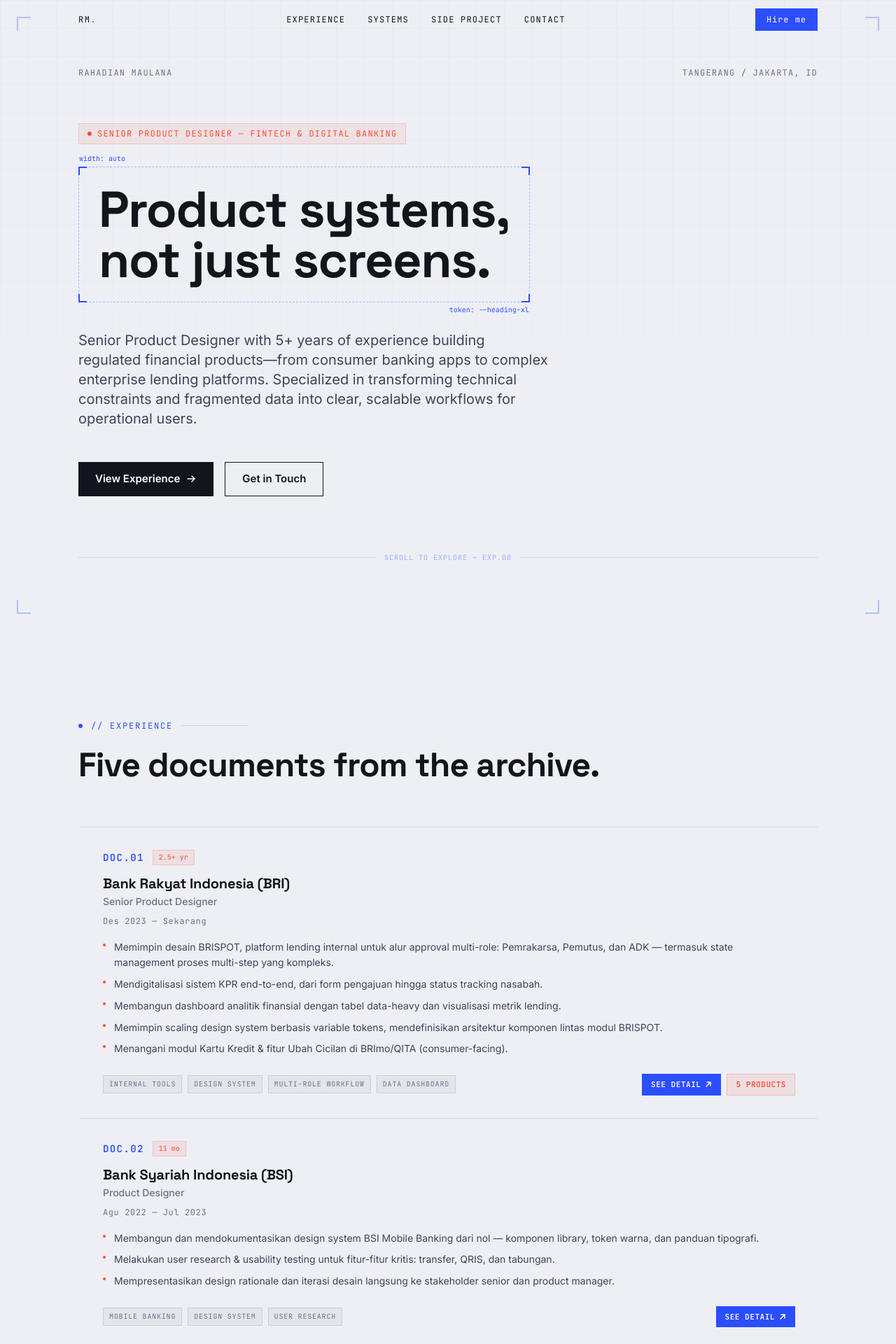
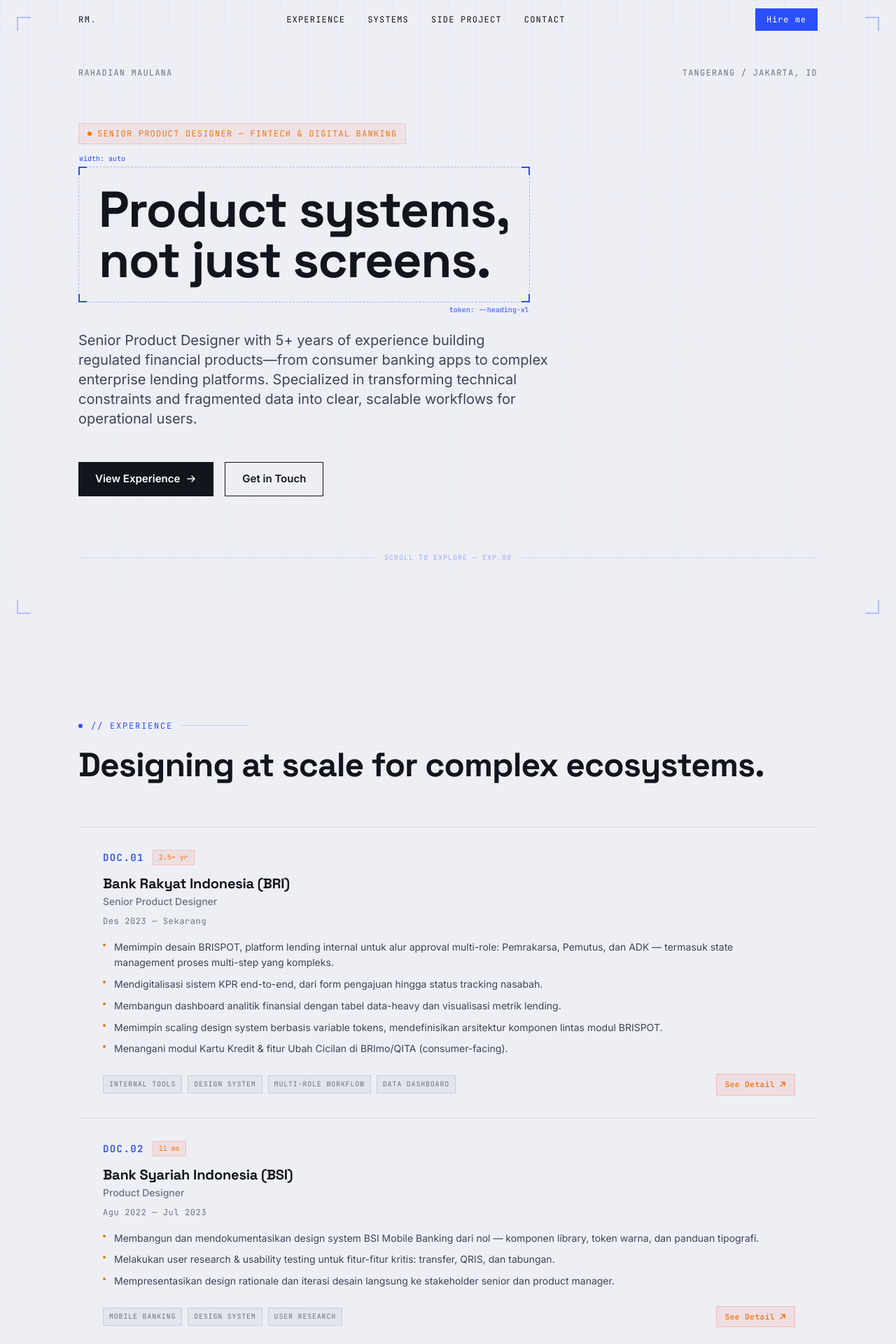
Before and after one commit to rahadianm22/New-Portfolio, a Next.js app: page / in a window 1280 px wide. Shown: the top 1920 px of the page at 70% size. Built offline with nearby package versions, Linux system fonts and the light colour scheme.

Commit message:
push semua

```diff
--- a/components/ExperienceSection.tsx
+++ b/components/ExperienceSection.tsx
@@ -184,7 +184,7 @@ export function ExperienceSection() {
               letterSpacing: "-0.02em",
             }}
           >
-            Five documents from the archive.
+            Designing at scale for complex ecosystems.
           </h2>
         </div>
 
@@ -226,7 +226,7 @@ function ExperienceRow({
       style={{
         borderTop: "1px solid rgba(18, 21, 28, 0.1)",
         borderBottom: isLast ? "1px solid rgba(18, 21, 28, 0.1)" : "none",
-        borderLeft: rowHovered ? "3px solid #FF4B33" : "3px solid transparent",
+        borderLeft: rowHovered ? "3px solid #f5740b" : "3px solid transparent",
         backgroundColor: rowHovered ? "#FFFFFF" : "transparent",
         transition: "border-color 0.2s ease, background-color 0.2s ease",
       }}
@@ -243,7 +243,7 @@ function ExperienceRow({
             className="text-xs px-2 py-0.5"
             style={{
               fontFamily: "'JetBrains Mono', monospace",
-              color: "#FF4B33",
+              color: "#f5740b",
               backgroundColor: "rgba(255, 75, 51, 0.1)",
               border: "1px solid rgba(255, 75, 51, 0.2)",
               fontSize: "10px",
@@ -273,7 +273,7 @@ function ExperienceRow({
               className="flex items-start gap-3 text-sm leading-relaxed"
               style={{ fontFamily: "'Inter', sans-serif", color: "#3D4557" }}
             >
-              <span className="mt-1.5 w-1 h-1 rounded-full flex-shrink-0" style={{ backgroundColor: "#FF4B33" }} />
+              <span className="mt-1.5 w-1 h-1 rounded-full flex-shrink-0" style={{ backgroundColor: "#f5740b" }} />
               {highlight}
             </li>
           ))}
@@ -311,25 +311,13 @@ function ExperienceRow({
           >
             <span
               className="flex items-center gap-1.5 px-3 py-1.5"
-              style={{
-                color: "#FFFFFF",
-                backgroundColor: "#2B4EFF",
-                border: "1px solid #2B4EFF",
-              }}
+              style={{ color: "#f5740b", backgroundColor: "rgba(255, 75, 51, 0.1)", border: "1px solid rgba(255, 75, 51, 0.25)" }}
             >
-              SEE DETAIL
+              See Detail
               <svg width="10" height="10" viewBox="0 0 10 10" fill="none">
-                <path d="M2 8L8 2M8 2H3M8 2V7" stroke="#FFFFFF" strokeWidth="1.5" strokeLinecap="round" strokeLinejoin="round" />
+                <path d="M2 8L8 2M8 2H3M8 2V7" stroke="#f5740b" strokeWidth="1.5" strokeLinecap="round" strokeLinejoin="round" />
               </svg>
             </span>
-            {productCount > 0 && (
-              <span
-                className="px-3 py-1.5"
-                style={{ color: "#FF4B33", backgroundColor: "rgba(255, 75, 51, 0.1)", border: "1px solid rgba(255, 75, 51, 0.25)" }}
-              >
-                {productCount} PRODUCTS
-              </span>
-            )}
           </button>
         </div>
       </div>
@@ -485,10 +473,10 @@ function ExperienceModal({ entry, onClose }: { entry: ExperienceEntry; onClose:
 
               {/* Contributions */}
               <div className="flex items-center gap-2 mt-8 mb-4">
-                <span className="w-1.5 h-1.5 rounded-full" style={{ backgroundColor: "#FF4B33" }} />
+                <span className="w-1.5 h-1.5 rounded-full" style={{ backgroundColor: "#f5740b3" }} />
                 <span
                   className="text-xs tracking-widest uppercase"
-                  style={{ fontFamily: "'JetBrains Mono', monospace", color: "#FF4B33", letterSpacing: "0.1em" }}
+                  style={{ fontFamily: "'JetBrains Mono', monospace", color: "#f5740b", letterSpacing: "0.1em" }}
                 >
                   Contributions
                 </span>
--- a/components/Hero.tsx
+++ b/components/Hero.tsx
@@ -63,14 +63,14 @@ export function Hero() {
             className="inline-flex items-center gap-2 px-3 py-1.5 text-xs tracking-widest uppercase"
             style={{
               fontFamily: "'JetBrains Mono', monospace",
-              color: "#FF4B33",
+              color: "#f5740b",
               backgroundColor: "rgba(255, 75, 51, 0.08)",
               border: "1px solid rgba(255, 75, 51, 0.2)",
             }}
           >
             <span
               className="w-1.5 h-1.5 rounded-full flex-shrink-0"
-              style={{ backgroundColor: "#FF4B33" }}
+              style={{ backgroundColor: "#f5740b" }}
             />
             Senior Product Designer — Fintech & Digital Banking
           </span>
--- a/components/SideProjectSection.tsx
+++ b/components/SideProjectSection.tsx
@@ -35,13 +35,13 @@ export function SideProjectSection() {
               letterSpacing: "-0.02em",
             }}
           >
-            Building a system of my own.
+            Building a system of our own.
           </h2>
           <span
             className="flex-shrink-0 flex items-center gap-1.5 text-xs"
             style={{ fontFamily: "'JetBrains Mono', monospace", color: "#B45309" }}
           >
-            <span className="w-1.5 h-1.5 rounded-full" style={{ backgroundColor: "#F59E0B" }} />
+            <span className="w-1.5 h-1.5 rounded-full" style={{ backgroundColor: "#f5740b" }} />
             v1.0 — In Progress
           </span>
         </div>
@@ -54,19 +54,14 @@ export function SideProjectSection() {
               style={{ fontFamily: "'Inter', sans-serif", color: "#3D4557", lineHeight: 1.75 }}
             >
               <span style={{ color: "#12151C", fontWeight: 600 }}>Natuna Digilab Foundation</span>{" "}
-              adalah design system pribadi yang lagi aku bangun di luar pekerjaan — eksplorasi
-              arsitektur token dari nol, tanpa batasan brand perusahaan mana pun. Tujuannya
-              sederhana: bikin fondasi yang benar-benar scalable, dari warna sampai tipografi,
-              yang bisa dipakai ulang di project apa pun.
+               is a shared design system engineered by our team outside of daily work exploring token architecture from scratch without corporate brand limitations. The objective was straightforward: to build a highly scalable foundation, spanning color to typography, designed for instant adoption across any project.
             </p>
             <p
               className="text-base leading-relaxed"
               style={{ fontFamily: "'Inter', sans-serif", color: "#3D4557", lineHeight: 1.75 }}
             >
-              Dibangun sepenuhnya pakai{" "}
-              <span style={{ color: "#12151C", fontWeight: 600 }}>Figma Variables</span> — setiap
-              token warna, angka, efek, dan tipografi saling terhubung, sehingga satu perubahan di
-              level foundation otomatis mengalir ke seluruh komponen di atasnya.
+              Leveraging the full power of{" "}
+              <span style={{ color: "#12151C", fontWeight: 600 }}>Figma Variables</span>, all tokens color, number, effect, and typography are seamlessly linked. A single change at the foundation level instantly cascades down to all components, allowing teams to start working immediately with zero setup friction.
             </p>
 
             <div className="flex flex-wrap gap-3 mt-2">
```
